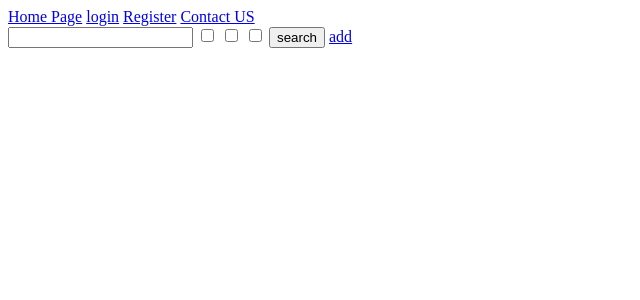
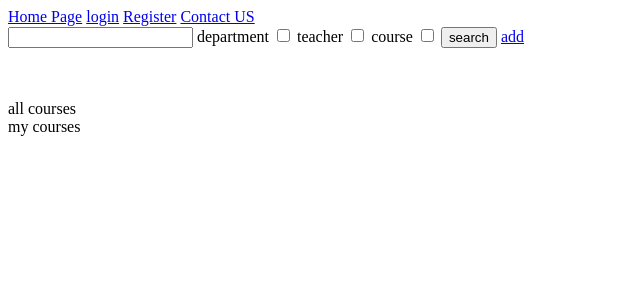
Before and after one commit to aliraad79/Webeloopers, a Django app: page /all_courses/ in a window 1280 px wide. Shown: the top 300 px of the page, without its empty margins (0-640 px from the left). Run offline with Django 3.2, Linux system fonts and the light colour scheme; data that the repository does not hold is empty.

Commit message:
aksjdfakldjfg

```diff
--- a/base/views.py
+++ b/base/views.py
@@ -149,10 +149,10 @@ def all_courses_view(request):
             if course:
                 data3 = Course.objects.filter(name=query)
             data = (data1 | data2 | data3).distinct()
-    if not data:
-        data = Course.objects.all()
-    return render(request, 'all_courses.html', {'courses': data})
+    alldata = Course.objects.all()
+    return render(request, 'all_courses.html', {'courses': data, 'alldata':alldata})
 
 
 def choose_course_view(request):
     print(request.GET.get('num', ''))
+    return render(request, 'all_courses.html')
--- a/templates/all_courses.html
+++ b/templates/all_courses.html
@@ -1,7 +1,20 @@
 {% extends 'Base.html' %}
 {% block blocky %}
 
-<div id="all_courses">
+<form id="search_form" action="" method="POST">
+    {% csrf_token %}
+    <input name="search_query">
+    department
+    <input name="department" type="checkbox" value="department">
+    teacher
+    <input name="teacher" type="checkbox" value="teacher">
+    course
+    <input name="course" type="checkbox" value="course">
+    <button name="submit" type="submit">search</button>
+    <a class="add" href="/choose_course/?num=mohsen">add</a>
+</form>
+<br>
+<div id="search_result">
     {% for course in courses %}
     <div class="{{course.course_number}}_{{course.group_number}}">
         <h4>{{course.name}}</h4>
@@ -13,13 +26,32 @@
     <br>
     {% endfor %}
 </div>
-<form id="search_form" action="" method="POST">
-    {% csrf_token %}
-    <input name="search_query">
-    <input name="department" type="checkbox" value="department">
-    <input name="teacher" type="checkbox" value="teacher">
-    <input name="course" type="checkbox" value="course">
-    <button name="submit" type="submit">search</button>
-    <a class="add" href="/choose_course/?num={{course.course_number}}">add</a>
-</form>
+<br>
+<div id="all_courses">
+    all courses
+    {% for course in alldata %}
+    <div class="{{course.course_number}}_{{course.group_number}}">
+        <h4>{{course.name}}</h4>
+        <div>{{course.department}}</div>
+        <div>{{course.get_first_day_display}} {{course.get_second_day_display}}</div>
+        <div>{{course.start_time|date:'H:i'}} {{course.end_time|date:'H:i'}}</div>
+        <div>{{course.teacher}}</div>
+    </div>
+    <br>
+    {% endfor %}
+</div>
+<div id="my_course">
+    my courses
+    {% for course in None %}
+    <div class="{{course.course_number}}_{{course.group_number}}">
+        <h4>{{course.name}}</h4>
+        <div>{{course.department}}</div>
+        <div>{{course.get_first_day_display}} {{course.get_second_day_display}}</div>
+        <div>{{course.start_time|date:'H:i'}} {{course.end_time|date:'H:i'}}</div>
+        <div>{{course.teacher}}</div>
+    </div>
+    <br>
+    {% endfor %}
+</div>
+
 {% endblock %}
```
